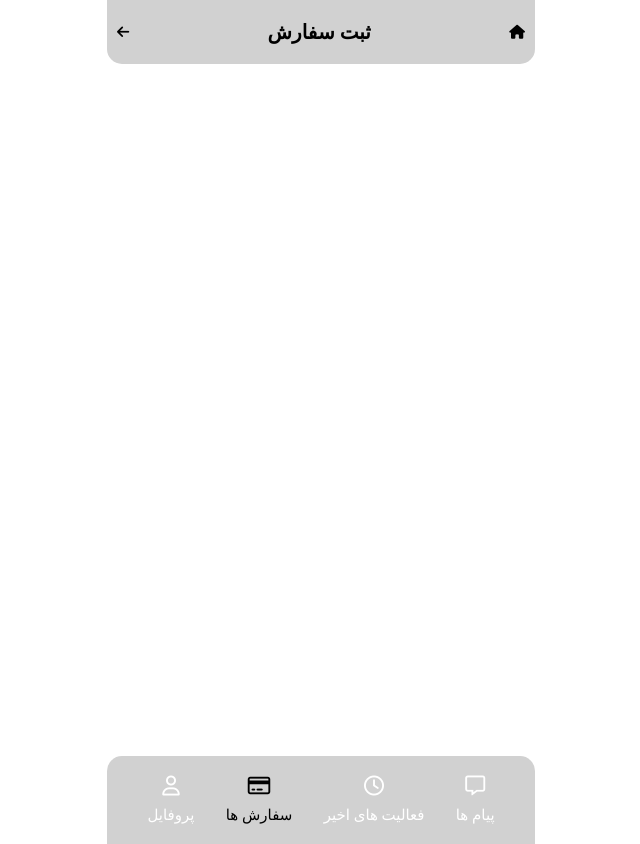
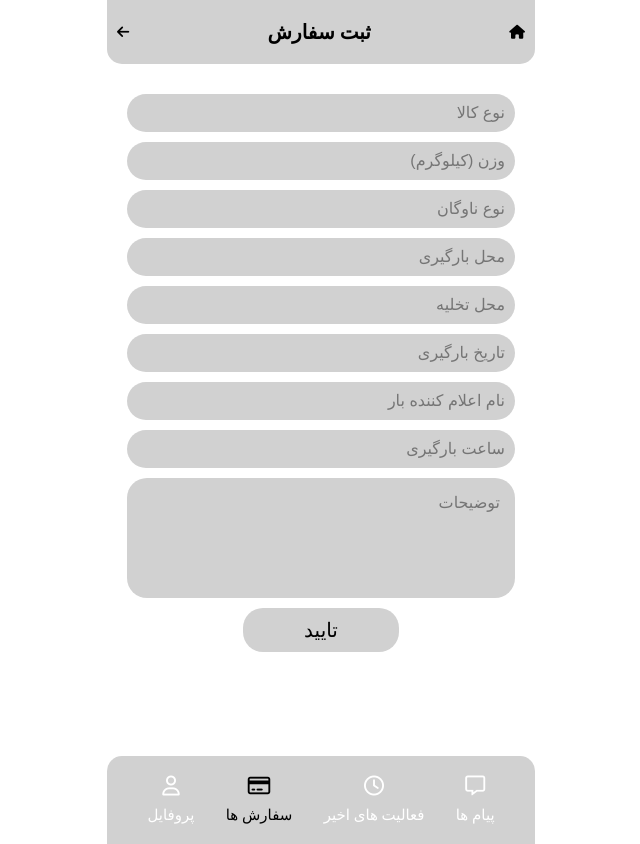
Before and after one commit to abolfazl-jmd/mabna-task, a React (Create React App) app: page /submit-order in a window 1280 px wide. Shown: the whole page, without its empty margins (319-959 px from the left). Built offline with nearby package versions, Linux system fonts and the light colour scheme.

Commit message:
add order form and submit hadler using axios

```diff
--- a/package.json
+++ b/package.json
@@ -11,7 +11,8 @@
     "react-dom": "^18.0.0",
     "react-router-dom": "^6.3.0",
     "react-scripts": "5.0.1",
-    "web-vitals": "^2.1.4"
+    "web-vitals": "^2.1.4",
+    "axios": "^0.27.2"
   },
   "scripts": {
     "start": "react-scripts start",
--- /dev/null
+++ b/src/Components/button-component/Button.js
@@ -0,0 +1,7 @@
+import styles from "./Button.module.css";
+
+const Button = ({ children }) => {
+  return <button className={`${styles.button}`}>{children}</button>;
+};
+
+export default Button;
--- /dev/null
+++ b/src/Components/button-component/Button.module.css
@@ -0,0 +1,10 @@
+.button {
+  border: none;
+  background-color: var(--sideBar-background-color);
+  border-radius: 2rem;
+  width: 40%;
+  margin: auto;
+  padding: 1rem;
+  font-size: 2rem;
+  cursor: pointer;
+}
--- a/src/Components/company-form/CompanyForm.js
+++ b/src/Components/company-form/CompanyForm.js
@@ -21,7 +21,7 @@ const CompanyForm = () => {
   };
 
   return (
-    <form className={`${styles.company__form}`}>
+    <form className={`${styles.form}`}>
       <Input
         type="text"
         name="companyName"
--- a/src/Components/company-form/CompanyForm.module.css
+++ b/src/Components/company-form/CompanyForm.module.css
@@ -1,4 +1,4 @@
-.company__form {
+.form {
   width: 100%;
   padding: 1rem;
   display: flex;
--- a/src/Components/input-field/Input.js
+++ b/src/Components/input-field/Input.js
@@ -11,7 +11,9 @@ const Input = ({ name, placeholder, type, changeHandler, value }) => {
         onChange={changeHandler}
         value={value}
       />
-      {value && <i className={`fa-solid fa-circle-check ${styles.icon}`}></i>}
+      {value && type !== "date" && (
+        <i className={`fa-solid fa-circle-check ${styles.icon}`}></i>
+      )}
     </div>
   );
 };
--- a/src/Components/input-field/Input.module.css
+++ b/src/Components/input-field/Input.module.css
@@ -15,7 +15,7 @@
 .input__field {
   background-color: var(--sideBar-background-color);
   padding: 1rem;
-  border-radius: 3rem;
+  border-radius: 2rem;
   font-size: 1.6rem;
   border: none;
   outline: none;
--- /dev/null
+++ b/src/Components/order-form/OrderForm.js
@@ -0,0 +1,121 @@
+import { useEffect, useState } from "react";
+import { submitOrder } from "../../services/submitOrderService";
+import Button from "../button-component/Button";
+import Input from "../input-field/Input";
+import styles from "./OrderForm.module.css";
+
+const OrderForm = () => {
+  const [order, setOrder] = useState({
+    product__type: "",
+    weight: "",
+    vehicle__type: "",
+    loading__location: "",
+    unloading__loc: "",
+    loading__date: "",
+    petro_seller_co: "",
+    loading__hour: "",
+    description: "",
+  });
+
+  const orderInputChangeHandler = (e) => {
+    setOrder({ ...order, [e.target.name]: e.target.value });
+  };
+
+  const orderSubmitHandler = async () => {
+    // do validation
+    if (
+      !order.product__type ||
+      !order.description ||
+      !order.loading__date ||
+      !order.loading__hour ||
+      !order.loading__location ||
+      !order.petro_seller_co ||
+      !order.unloading__loc ||
+      !order.vehicle__type ||
+      !order.weight
+    ) {
+      throw new Error("از کامل شدن فیلدهای فرم مطمئن شوید");
+    }
+    try {
+      const { response } = await submitOrder(order);
+      const data = response.json();
+      // TODO: then we will show a respnse or message to the user but here i just user an alert as i have no access to the real api
+      alert("سفارش با موفقیت ثبت شد");
+      //
+    } catch (error) {
+      alert(error.message);
+    }
+  };
+
+  return (
+    <form className={`${styles.form}`} onSubmit={orderSubmitHandler}>
+      <Input
+        type="text"
+        name="product__type"
+        placeholder="نوع کالا"
+        value={order.product__type}
+        changeHandler={orderInputChangeHandler}
+      />
+      <Input
+        type="number"
+        name="weight"
+        placeholder="وزن (کیلوگرم) "
+        value={order.weight}
+        changeHandler={orderInputChangeHandler}
+      />
+      <Input
+        type="text"
+        name="vehicle__type"
+        placeholder="نوع ناوگان"
+        value={order.vehicle__type}
+        changeHandler={orderInputChangeHandler}
+      />
+      <Input
+        type="text"
+        name="loading__location"
+        placeholder="محل بارگیری"
+        value={order.loading__location}
+        changeHandler={orderInputChangeHandler}
+      />
+      <Input
+        type="text"
+        name="unloading__loc"
+        placeholder="محل تخلیه"
+        value={order.unloading__loc}
+        changeHandler={orderInputChangeHandler}
+      />
+      <Input
+        type="text"
+        name="loading__date"
+        placeholder="تاریخ بارگیری"
+        value={order.loading__date}
+        changeHandler={orderInputChangeHandler}
+      />
+      <Input
+        type="text"
+        name="petro_seller_co"
+        placeholder="نام اعلام کننده بار"
+        value={order.petro_seller_co}
+        changeHandler={orderInputChangeHandler}
+      />
+      <Input
+        type="text"
+        name="loading__hour"
+        placeholder="ساعت بارگیری"
+        value={order.loading__hour}
+        changeHandler={orderInputChangeHandler}
+      />
+      <textarea
+        name="description"
+        cols={10}
+        rows={5}
+        placeholder="توضیحات"
+        value={order.description}
+        changeHandler={orderInputChangeHandler}
+      ></textarea>
+      <Button>تایید</Button>
+    </form>
+  );
+};
+
+export default OrderForm;
--- /dev/null
+++ b/src/Components/order-form/OrderForm.module.css
@@ -0,0 +1,18 @@
+.form {
+  width: 100%;
+  padding: 1rem;
+  display: flex;
+  flex-direction: column;
+  gap: 1rem;
+}
+
+textarea {
+  resize: none;
+   background-color: var(--sideBar-background-color);
+  padding: 1.5rem;
+  border-radius: 2rem;
+  font-size: 1.6rem;
+  border: none;
+  outline: none;
+  width: 100%;
+}
--- a/src/Pages/Order.js
+++ b/src/Pages/Order.js
@@ -1,7 +1,12 @@
+import OrderForm from "../Components/order-form/OrderForm";
 import Layout from "../Layout/Layout";
 
 const Order = () => {
-  return <Layout title='ثبت سفارش'></Layout>;
+  return (
+    <Layout title="ثبت سفارش">
+      <OrderForm />
+    </Layout>
+  );
 };
 
 export default Order;
--- /dev/null
+++ b/src/services/httpServices.js
@@ -0,0 +1,12 @@
+import axios from "axios";
+
+axios.defaults.baseURL = process.env.REACT_APP_BASE_URL;
+
+const http = {
+  get: axios.get,
+  post: axios.post,
+  delete: axios.delete,
+  put: axios.put,
+};
+
+export default http;
--- /dev/null
+++ b/src/services/submitOrderService.js
@@ -0,0 +1,5 @@
+import http from "./httpServices";
+
+export const submitOrder = (orderData) => {
+  return http.post("/trader/orders", orderData);
+};
```
Also changed, not shown: 1 other file (tests, documents, lock files or other folders).
